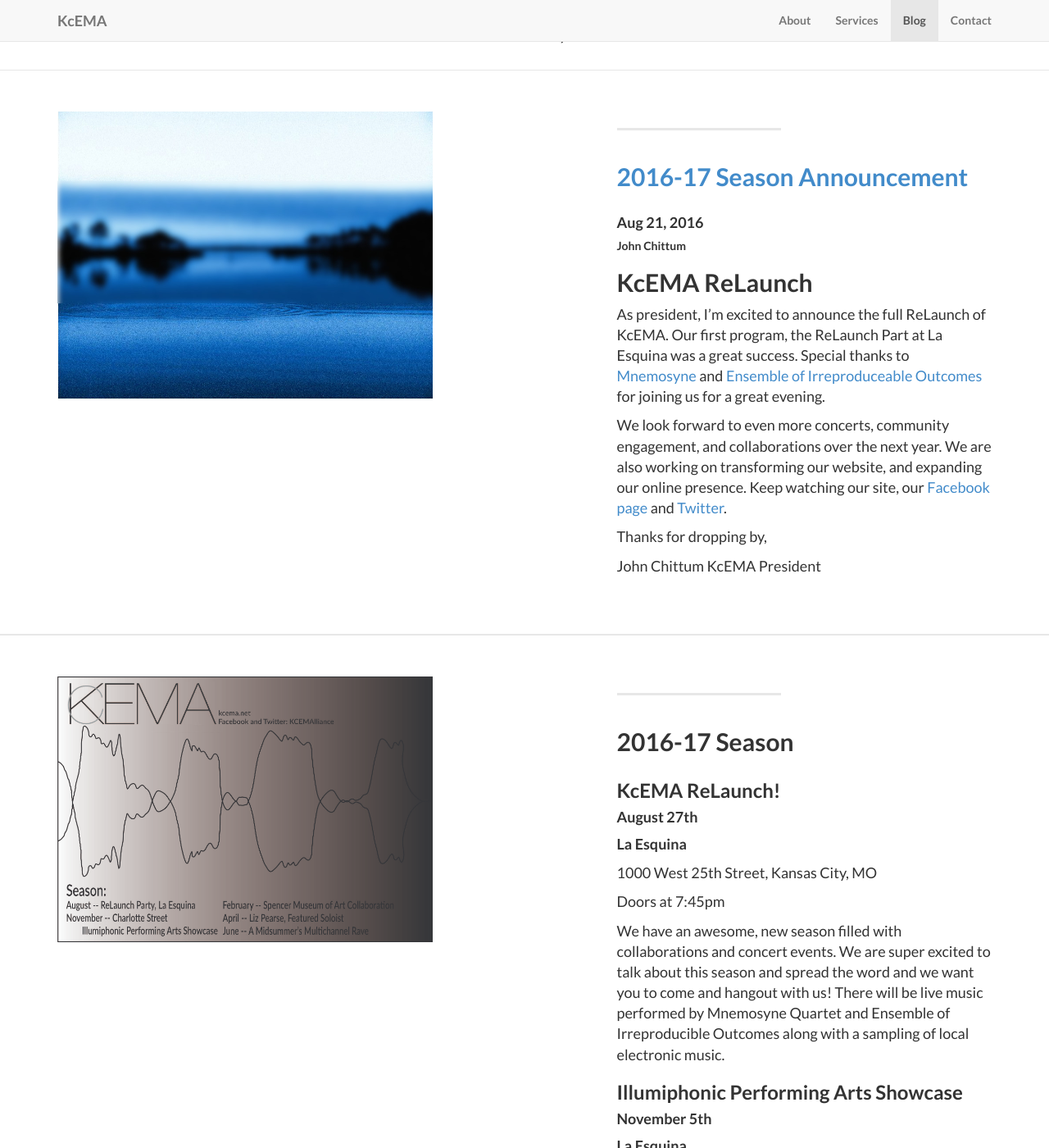
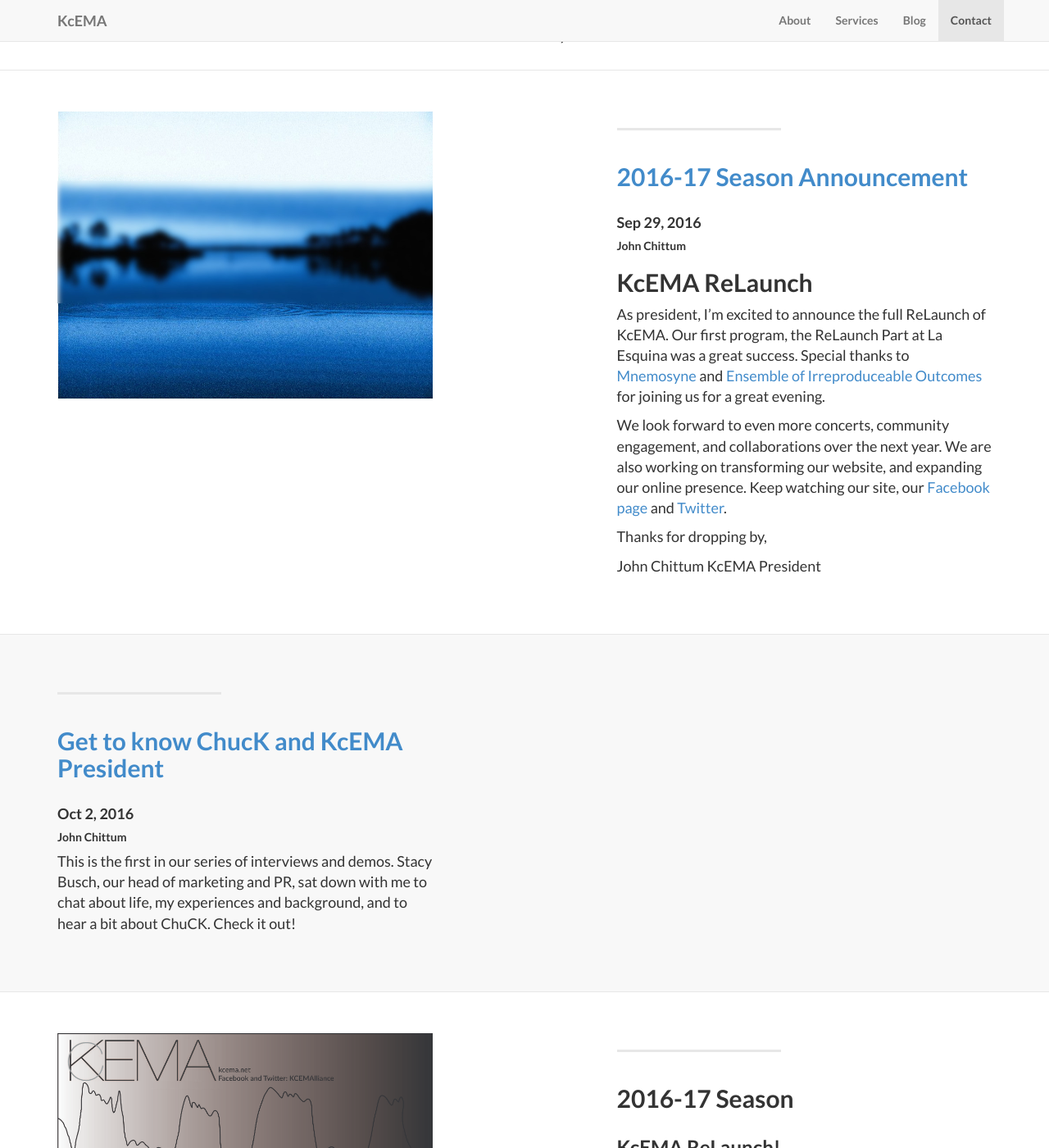
Before and after one commit to kcema/home, a Jekyll site: the page built from index.html, in a window 1280 px wide and 1400 px high, scrolled down 1132 px. Shown: the whole window at 82% size. Built offline with Jekyll 4.4.1, drawn with Linux system fonts in a browser that asks for light colours.

Commit message:
issue-9 fixes issues with header links, renames first post to proper date. Adds new post.

```diff
--- a/_includes/blogs.html
+++ b/_includes/blogs.html
@@ -29,7 +29,7 @@
     {% endif %}
 {% endfor %}
     <!-- /.content-section-b this is image left side -->
-{% for post in site.post limit: 1 %}
+{% for post in site.posts limit: 1 %}
     <div class="content-section-a">
 
         <div class="container">
@@ -38,7 +38,7 @@
                 <div class="col-lg-5 col-sm-6">
                     <hr class="section-heading-spacer">
                     <div class="clearfix"></div>
-                    <h2 class="section-heading">{{ post.title }}</h2>
+                    <h2 class="section-heading"><a href={{post.url}}>{{ post.title }}</a></h2>
                     <h4> {{post.date | date: "%b %-d, %Y"}} </h4>
                     <h5> {{post.author}} </h5>
                     <div class="lead">{{ post.excerpt }}</div>
--- a/_includes/header.html
+++ b/_includes/header.html
@@ -11,19 +9,19 @@
                 <span class="icon-bar"></span>
                 <span class="icon-bar"></span>
             </button>
-            <a class="navbar-brand page-scroll" href="#home">{{ site.title }}</a>
+            <a class="navbar-brand page-scroll" href="/#home">{{ site.title }}</a>
         </div>
         <!-- Collect the nav links, forms, and other content for toggling -->
         <div class="collapse navbar-collapse" id="bs-example-navbar-collapse-1">
             <ul class="nav navbar-nav navbar-right">
             	<li>
-                    <a class="page-scroll" href={{about-url}}>About</a>
+                    <a class="page-scroll" href="/#about">About</a>
                 </li>
                 <li>
-                    <a class="page-scroll" href="#services">Services</a>
+                    <a class="page-scroll" href="/#services">Services</a>
                 </li>
                 <li>
-                    <a class="page-scroll" href="#blogs">Blog</a>
+                    <a class="page-scroll" href="/#blogs">Blog</a>
                 </li>
                 <li>
                     <a class="page-scroll" href="#contact">Contact</a>
--- a/_layouts/singleblog.html
+++ b/_layouts/singleblog.html
@@ -3,7 +3,7 @@
     {% include head.html %}
 
     <body>
-        <!--{% include header.html %}<-->
+        {% include header.html %}
         <div class="content-section-a">
 
             <div class="container">
--- /dev/null
+++ b/_posts/2016-10-02-presidentinterview.markdown
@@ -0,0 +1,12 @@
+---
+layout: singleblog
+category: Video
+title: Get to know ChucK and KcEMA President
+description: Interview and Demo
+tag: video
+author: John Chittum
+---
+
+This is the first in our series of interviews and demos. Stacy Busch, our head of marketing and PR, sat down with me to chat about life, my experiences and background, and to hear a bit about ChuCK. Check it out!
+
+<iframe width="560" height="315" src="https://www.youtube.com/embed/ZsNk334spGc" frameborder="0" allowfullscreen></iframe>
```
Also changed, not shown: other parts of _includes/header.html (+0 -2 lines), _layouts/default.html (indentation only), _posts/2016-09-29-firstpost.markdown (renamed from _posts/2016-08-21-firstpost.markdown), 1 other file.
